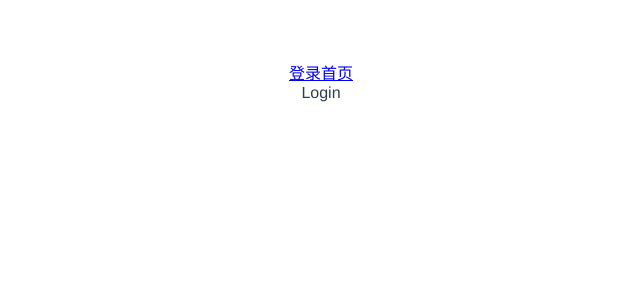
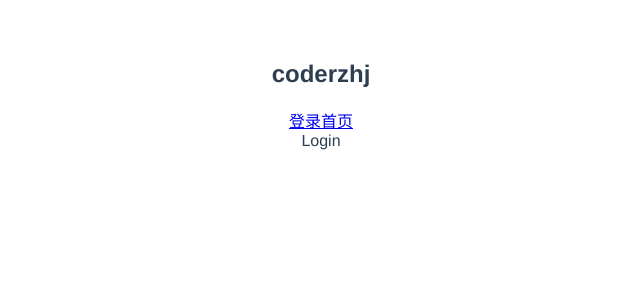
Before and after one commit to codersjj/vue3-ts-cms, a Vue app: page /#/login in a window 1280 px wide. Shown: the top 300 px of the page, without its empty margins (319-959 px from the left). Built offline with nearby package versions, Linux system fonts and the light colour scheme.

Commit message:
feat: 添加 vuex
项目的集成之 vuex 的集成

```diff
--- a/package.json
+++ b/package.json
@@ -13,7 +13,8 @@
   "dependencies": {
     "core-js": "^3.6.5",
     "vue": "^3.0.0",
-    "vue-router": "^4.0.12"
+    "vue-router": "^4.0.12",
+    "vuex": "^4.0.2"
   },
   "devDependencies": {
     "@commitlint/cli": "^16.1.0",
--- a/src/App.vue
+++ b/src/App.vue
@@ -1,5 +1,7 @@
 <template>
   <div class="app">
+    <h2>{{ $store.state.name }}</h2>
+
     <router-link to="/login">登录</router-link>
     <router-link to="/main">首页</router-link>
     <router-view></router-view>
--- a/src/main.ts
+++ b/src/main.ts
@@ -2,7 +2,9 @@ import { createApp } from 'vue'
 import App from './App.vue'
 
 import router from './router'
+import store from './store'
 
 const app = createApp(App)
 app.use(router)
+app.use(store)
 app.mount('#app')
--- /dev/null
+++ b/src/store/index.ts
@@ -0,0 +1,14 @@
+import { createStore } from 'vuex'
+
+const store = createStore({
+  state: () => {
+    return {
+      name: 'coderzhj'
+    }
+  },
+  mutations: {},
+  getters: {},
+  actions: {}
+})
+
+export default store
```
Also changed, not shown: 1 other file (tests, documents, lock files or other folders).
